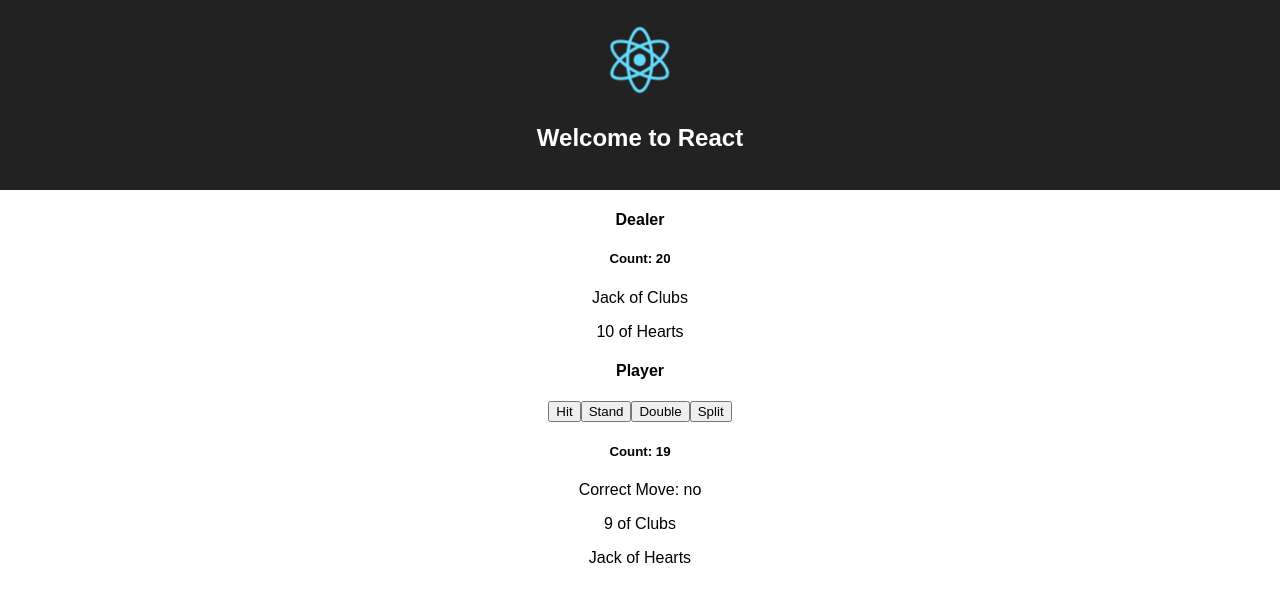
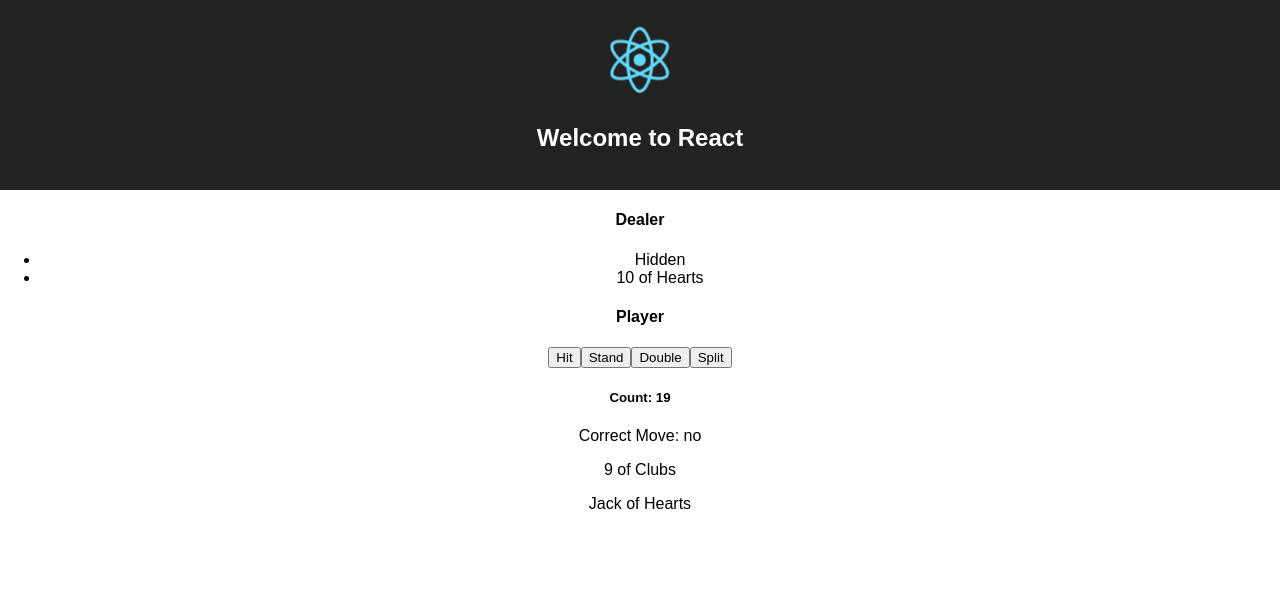
Before and after one commit to samechikson/blackjack-strategy, a React (Create React App) app: page / in a window 1280 px wide. Shown: the top 602 px of the page. Built offline with nearby package versions, Linux system fonts and the light colour scheme.

Commit message:
Implement hidden card for dealer.

```diff
--- a/src/App.js
+++ b/src/App.js
@@ -13,7 +13,8 @@ class App extends Component {
       dealerHand : [],
       playerHand : [],
       dealerCount : 0,
-      playerCount : 0
+      playerCount : 0,
+      showDealerHand: false
     }
     this.startState = this.state;
   }
@@ -95,6 +96,25 @@ class App extends Component {
     return isCorrect;
   }
 
+  finishHand() {
+    // Player has finished turn; dealer's turn
+    let deck = this.state.deck.concat([]);
+    let dealerHand = this.state.dealerHand.concat([]);
+    let dealerCount = this.state.dealerCount;
+    while(dealerCount <= 17) {
+      let newCard = deck.pop();
+      dealerHand.push(newCard);
+      dealerCount += newCard.getCount();
+    }
+
+    this.setState({
+      deck: deck,
+      dealerHand: dealerHand,
+      dealerCount: dealerCount,
+      showDealerHand: true
+    })
+  }
+
   restart() {
     this.setState({
       dealerHand : [],
@@ -114,10 +134,12 @@ class App extends Component {
         </div>
         <div className="Dealer">
           <h4>Dealer</h4>
-          <h5>Count: {this.state.dealerCount}</h5>
-          { this.state.dealerHand.map((card, i) => {
-            return <p key={card.toString()}>{card.toString()}</p>
-          })}
+          <ul>
+            <li>{this.state.showDealerHand ? this.state.dealerHand[0].toString(): "Hidden"}</li>
+            { this.state.dealerHand.slice(1).map((card, i) => {
+              return <li key={card.toString()}>{card.toString()}</li>
+            })}
+          </ul>
         </div>
         <div className="Player">
           <h4>Player</h4>
@@ -127,7 +149,8 @@ class App extends Component {
           }}>Hit</button>
           <button onClick={() => {
             this.checkStrategy('S');
-            this.restart();
+            this.finishHand();
+            // this.restart();
           }}>Stand</button>
           <button onClick={() => this.checkStrategy('D')}>Double</button>
           <button onClick={() => this.checkStrategy('P')}>Split</button>
```
